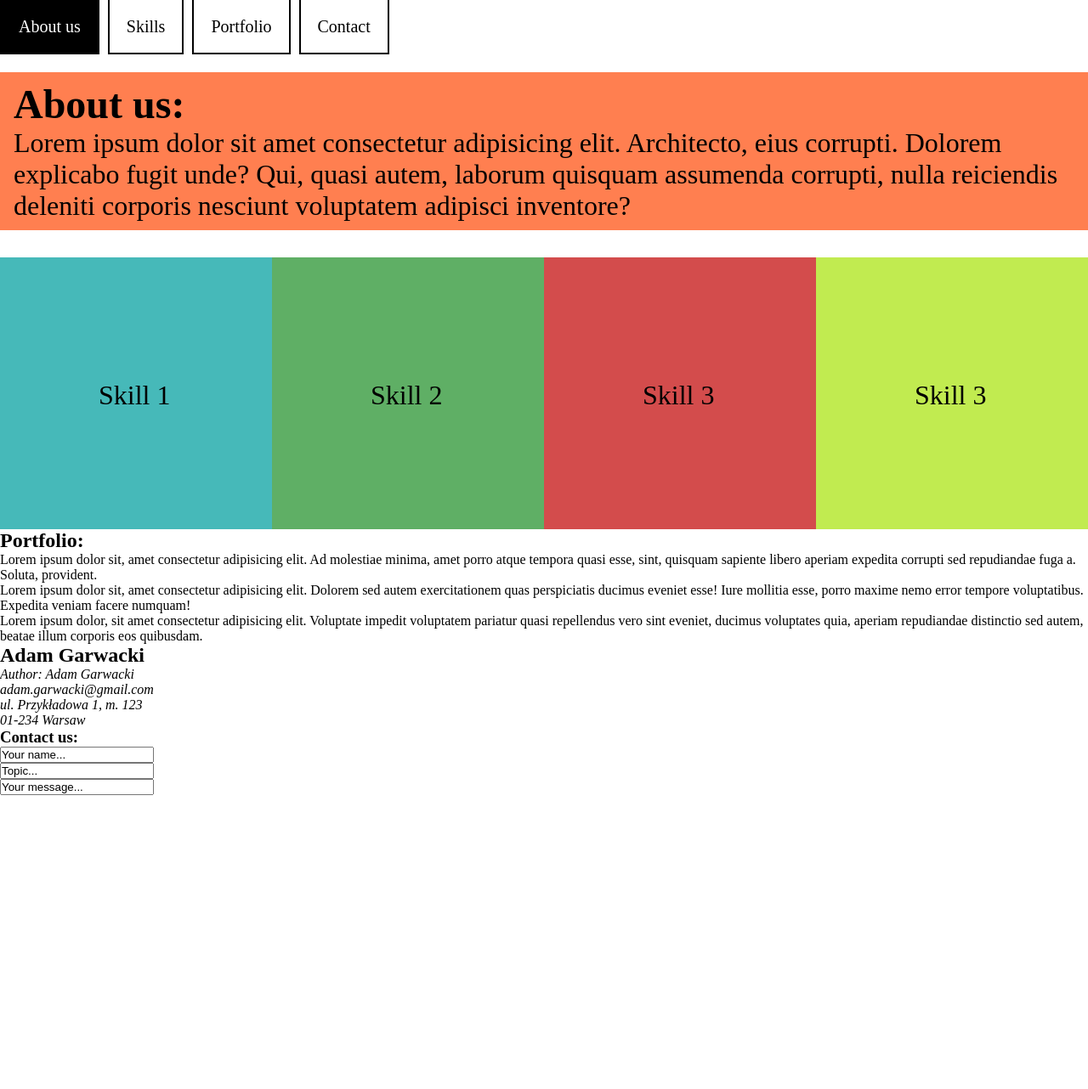
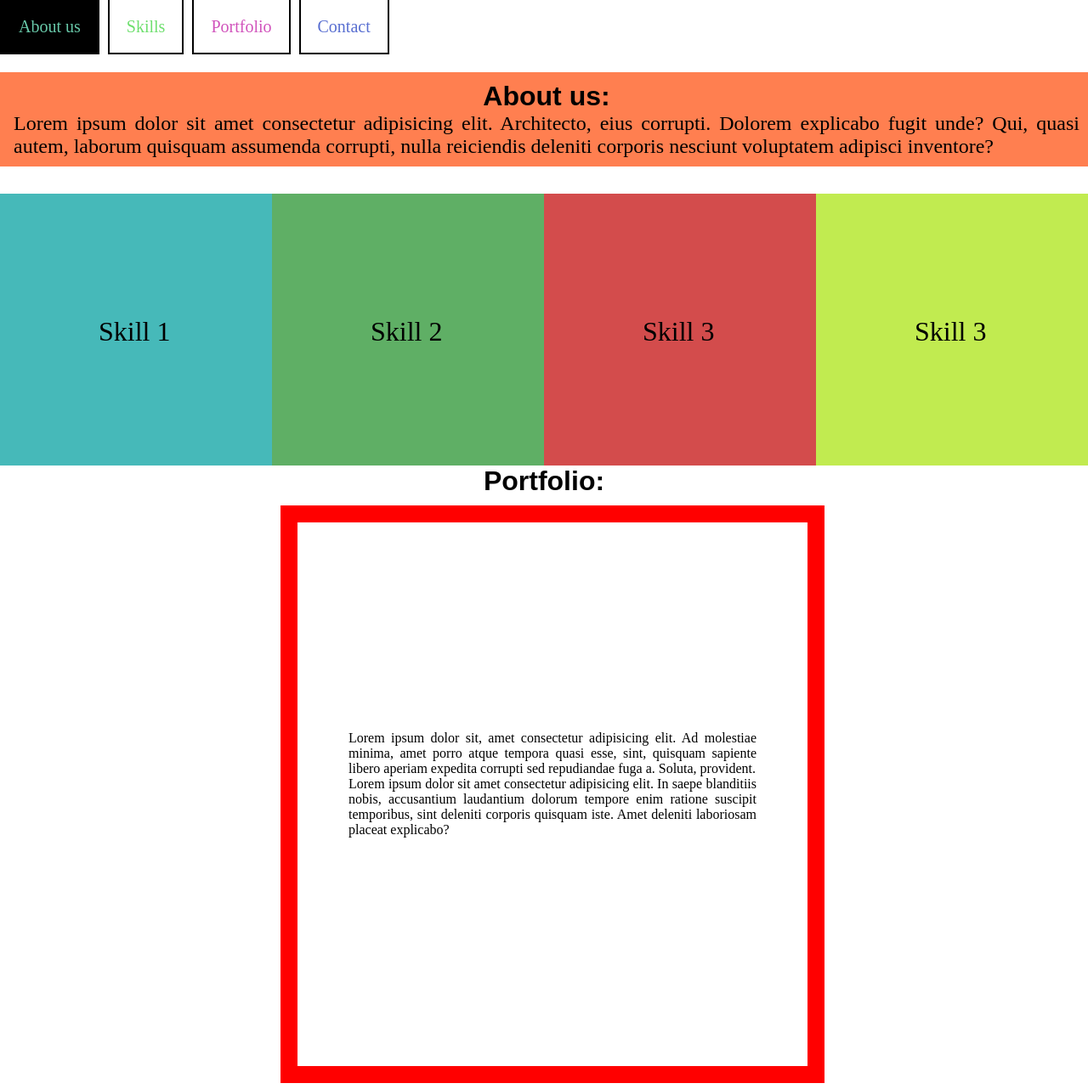
Before and after one commit to adamgarwacki/15-html-prosta-strona, a plain HTML site: page index.html in a window 1280 px wide. Shown: the top 1282 px of the page at 85% size. Before the commit the page ends 936 px from the top, so only its background shows below. Drawn offline with Linux system fonts and the light colour scheme.

Commit message:
Dodano plik portfolio.css dodający styl sekcji portfolio. Dodano osobne kolory dla elementów nawigacji.

```diff
--- a/aboutus.css
+++ b/aboutus.css
@@ -1,3 +1,5 @@
+/* about.css odpowiada za sekcję "about" */
+
 h1 {
     margin: 0px;
 }
@@ -9,5 +11,9 @@ h1 {
     padding: 10px;
     padding-left: 16px;
 
-    font-size: 200%;
+    text-align: justify;
 }
+
+#about-text {
+    font-size: 150%;
+}
--- a/index.html
+++ b/index.html
@@ -8,21 +8,23 @@
     <link rel="stylesheet" href="main.css">
     <link rel="stylesheet" href="aboutus.css">
     <link rel="stylesheet" href="skill.css">
+    <link rel="stylesheet" href="portfolio.css">
 </head>
 <body>
+    <!-- ponieważ w wielu miejscach trzeba było zastosować oddzielne kolory dla poszczególnych elementów, użyłem atrybutów style -->
     <section>
         <nav>
             <ul id="navigation-bar">
-                <li><a href="#about-us">About us</a></li>
-                <li><a href="#skills">Skills</a></li>
-                <li><a href="#portfolio">Portfolio</a></li>
-                <li><a href="#contact">Contact</a></li>
+                <li><a href="#about-us" style="color: rgb(105, 202, 170);">About us</a></li>
+                <li><a href="#skills" style="color: rgb(110, 223, 110);">Skills</a></li>
+                <li><a href="#portfolio" style="color: rgb(209, 84, 188);">Portfolio</a></li>
+                <li><a href="#contact" style="color: rgb(89, 111, 209);">Contact</a></li>
             </ul>
         </nav>
     </section>
     <section id="about-us">
-        <h1>About us:</h1>
-        <p>
+        <h1 class="naglowek">About us:</h1>
+        <p id="about-text">
             Lorem ipsum dolor sit amet consectetur adipisicing elit. Architecto, eius corrupti. Dolorem explicabo fugit unde? Qui, quasi autem, laborum quisquam assumenda corrupti, nulla reiciendis deleniti corporis nesciunt voluptatem adipisci inventore?
         </p>
     </section>
@@ -41,20 +43,30 @@
         </div>
     </section>
     <section id="portfolio">
-        <h1>Portfolio:</h1>
-        <!-- dodać kolorową ramkę -->
         <div>
-            Lorem ipsum dolor sit, amet consectetur adipisicing elit. Ad molestiae minima, amet porro atque tempora quasi esse, sint, quisquam sapiente libero aperiam expedita corrupti sed repudiandae fuga a. Soluta, provident.
-        </div>
-        <div>
-            Lorem ipsum dolor sit, amet consectetur adipisicing elit. Dolorem sed autem exercitationem quas perspiciatis ducimus eveniet esse! Iure mollitia esse, porro maxime nemo error tempore voluptatibus. Expedita veniam facere numquam!
-        </div>
-        <div>
-            Lorem ipsum dolor, sit amet consectetur adipisicing elit. Voluptate impedit voluptatem pariatur quasi repellendus vero sint eveniet, ducimus voluptates quia, aperiam repudiandae distinctio sed autem, beatae illum corporis eos quibusdam.
+            <h1 class="naglowek">Portfolio:</h1>
+            <div class="portfolio-element" style="border-color: red;">
+                <p>
+                   Lorem ipsum dolor sit, amet consectetur adipisicing elit. Ad molestiae minima, amet porro atque tempora quasi esse, sint, quisquam sapiente libero aperiam expedita corrupti sed repudiandae fuga a. Soluta, provident. <br>
+                   Lorem ipsum dolor sit amet consectetur adipisicing elit. In saepe blanditiis nobis, accusantium laudantium dolorum tempore enim ratione suscipit temporibus, sint deleniti corporis quisquam iste. Amet deleniti laboriosam placeat explicabo?
+                </p>
+            </div>
+            <div class="portfolio-element" style="border-color: yellow;">
+                <p>
+                    Lorem ipsum dolor sit, amet consectetur adipisicing elit. Dolorem sed autem exercitationem quas perspiciatis ducimus eveniet esse! Iure mollitia esse, porro maxime nemo error tempore voluptatibus. Expedita veniam facere numquam! <br>
+                    Lorem, ipsum dolor sit amet consectetur adipisicing elit. Earum porro optio ut consequuntur provident similique. Quia amet similique nihil ab provident magnam laudantium pariatur, doloremque ipsum, blanditiis odio, in voluptates.
+                </p>
+            </div>
+            <div class="portfolio-element" style="border-color: darkblue;">
+                <p>
+                    Lorem ipsum dolor, sit amet consectetur adipisicing elit. Voluptate impedit voluptatem pariatur quasi repellendus vero sint eveniet, ducimus voluptates quia, aperiam repudiandae distinctio sed autem, beatae illum corporis eos quibusdam. <br>
+                    Lorem ipsum dolor sit amet consectetur, adipisicing elit. Alias inventore odit nisi voluptate sapiente, velit, asperiores similique, impedit cumque doloribus iusto quae quis fugit ex voluptatibus! Placeat, nisi doloremque! Est!
+                </p>
+            </div>
         </div>
     </section>
     <section id="contact">
-        <h1>Adam Garwacki</h1>
+        <h1 class="naglowek">Adam Garwacki</h1>
         <address>
             Author: Adam Garwacki<br>
             adam.garwacki@gmail.com<br>
--- a/main.css
+++ b/main.css
@@ -1,3 +1,5 @@
+/* main.css ma odpowiadać za właściwości stałe dla całego dokumentu oraz za nawigację */
+
 * {
     box-sizing: border-box;
     margin: 0px;
@@ -7,6 +9,15 @@
 body {
     margin: 0px;
 
+}
+
+.naglowek {
+    text-align: center;
+    font-family: Arial;
+    font-size: 32px;
+    font-style: normal;
+    font-variant: normal;
+    font-weight: 700;
 }
 
 ul#navigation-bar {
@@ -27,7 +38,6 @@ li a {
     padding: 20px;
 
     font-size: 20px;
-    color: black;
     text-decoration: none;
 
     border-style: solid;
--- /dev/null
+++ b/portfolio.css
@@ -0,0 +1,26 @@
+/* portfolio.css odpowiada za sekcję "portfolio" */
+#portfolio {
+    margin-top: 25%;
+
+    width: 50%;
+    margin-left: 25%;
+}
+
+.portfolio-element {
+    margin: 10px;
+    position: relative;
+    width: 100%;
+    padding-top: 100%;
+    border-style: solid;
+    border-width: 20px;
+}
+
+div p {
+    position: absolute;
+    top: 50%;
+    left: 50%;
+    height: 25%;
+    width: 80%;
+    margin: -12.5% 0 0 -40%;
+    text-align: justify;
+}
--- a/skill.css
+++ b/skill.css
@@ -1,3 +1,5 @@
+/* skill.css oidpowiada za sekcję "skills" */
+
 #skills {
     margin-top: 32px;
 }
@@ -8,7 +10,6 @@
 
     left: 0px;
     margin-left: 0px;
-    height: 100px;
     width: 25%;
     padding-top: 25%;
 }
```
